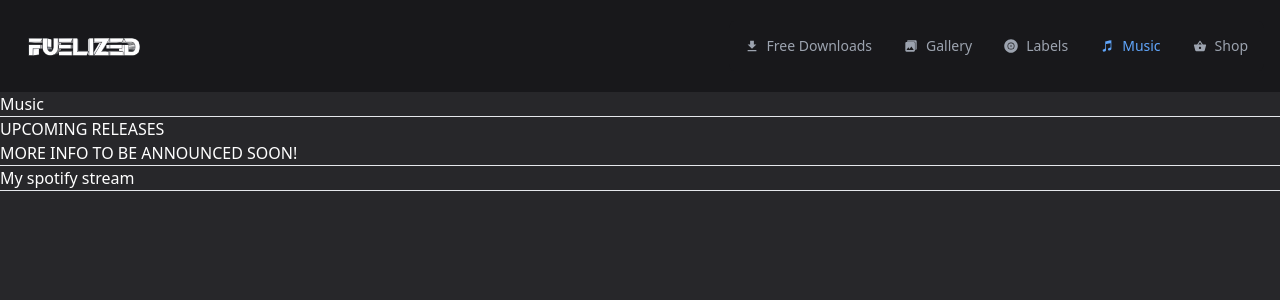
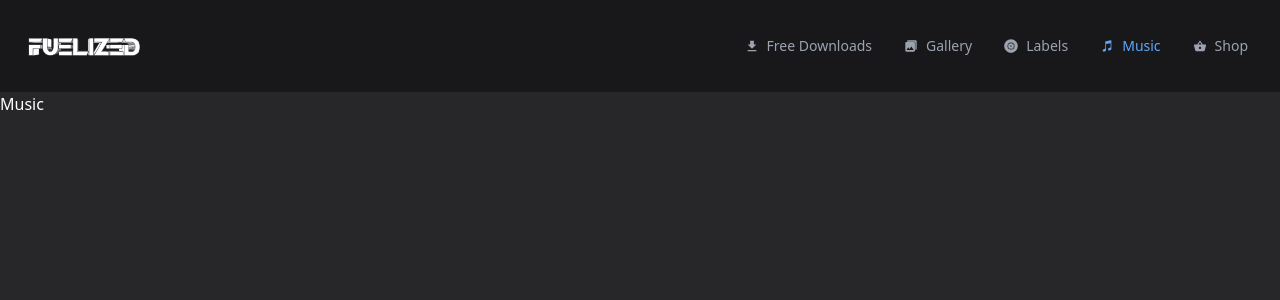
Before and after one commit to FUELIZED/FuelizedWebshopReact, a React (Vite) app: page /music in a window 1280 px wide. Shown: the top 300 px of the page. Built offline with nearby package versions, Linux system fonts and the light colour scheme.

Commit message:
Restore music page (to start filling)

```diff
--- a/src/pages/Music.jsx
+++ b/src/pages/Music.jsx
@@ -5,19 +5,7 @@ export const Music = () => {
         <>
             <Nav active="music"/>
             <h1>Music</h1>
-            <hr></hr>
-            <h2>UPCOMING RELEASES</h2>
 
-            <h4>
-MORE INFO
-TO BE ANNOUNCED
-SOON!
-</h4>
-<hr></hr>
-<h5>
-My spotify stream
-</h5>
-<hr></hr>
         </>
     )
 };
```
